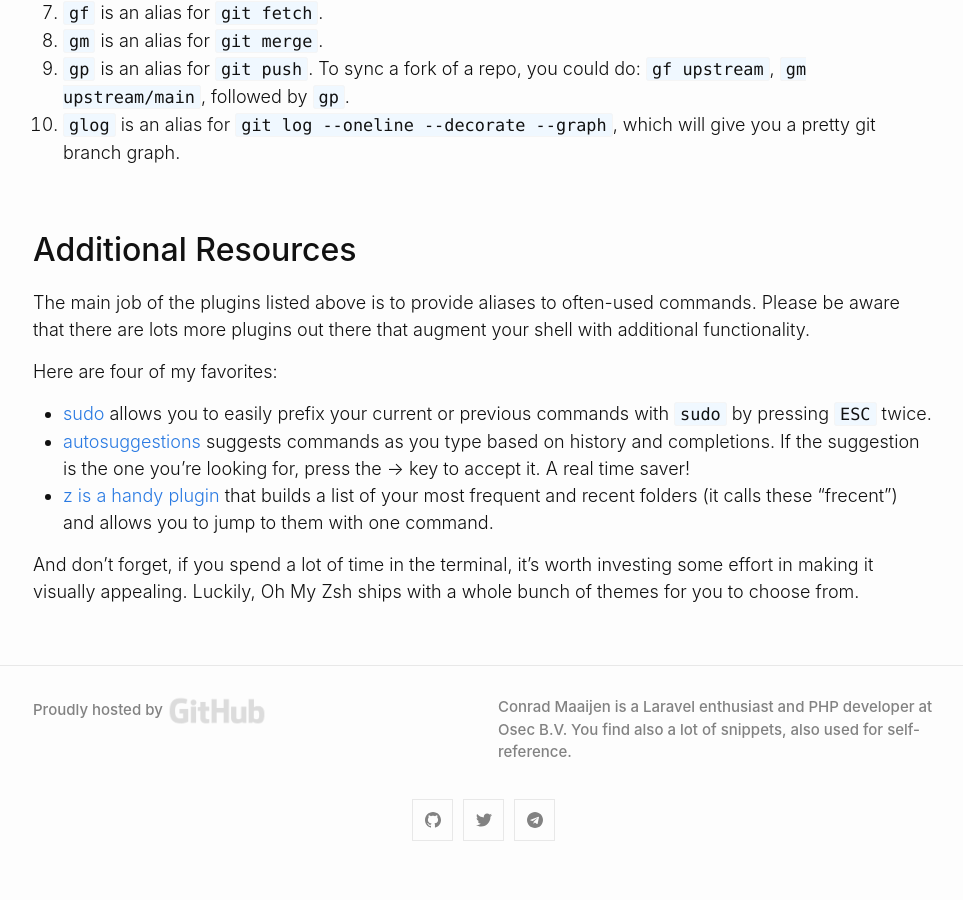
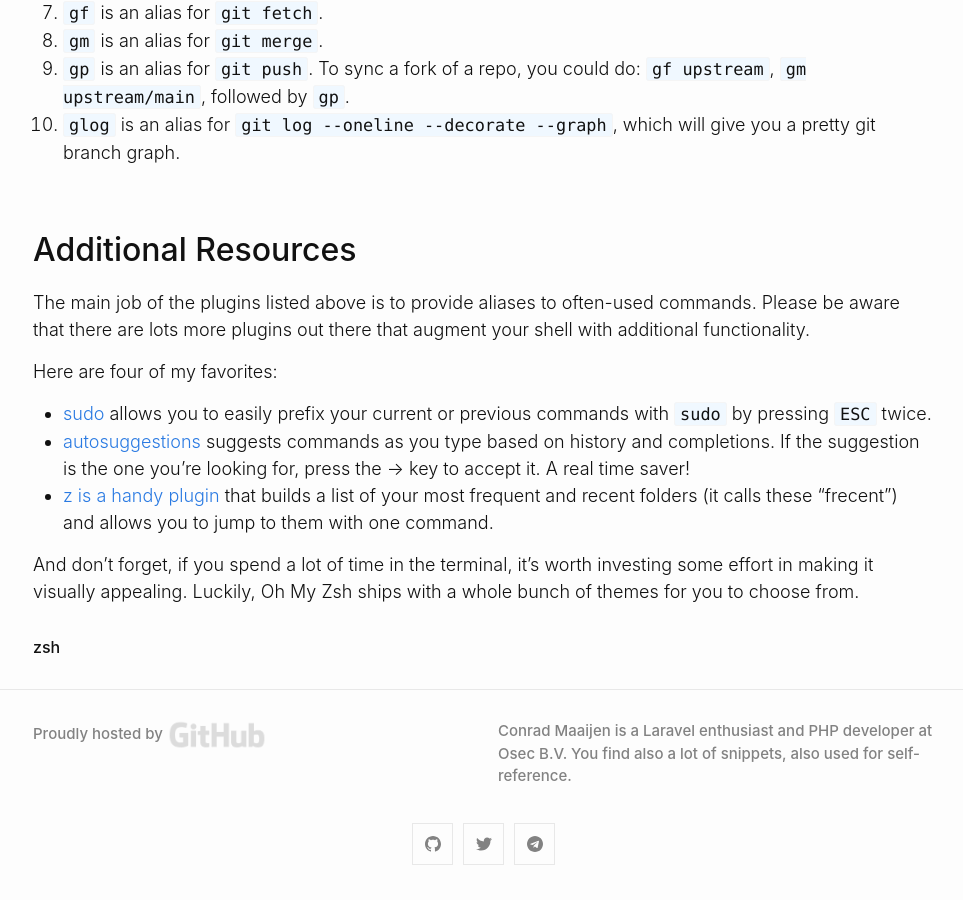
Before and after one commit to ConradMaaijen/conradmaayen.github.io, a Jekyll site: the page built from _posts/2021-04-23-oh-my-zsh.md, in a window 1280 px wide and 900 px high, scrolled down 3559 px. Shown: the whole window, without its empty margins (157-1120 px from the left). Built offline with Jekyll 4.4.1, drawn with Linux system fonts in a browser that asks for light colours; before the commit the page ends 4435 px from its top, so only the background shows below that.

Commit message:
add tags

```diff
--- a/_layouts/post.html
+++ b/_layouts/post.html
@@ -35,6 +35,12 @@
     {{ content }}
   </div>
 
+  <div class="post-tags">
+    {% for tag in page.tags %}
+      <span class="tag">{{ tag }}</span>
+    {% endfor %}
+  </div>
+
   {%- if site.disqus.shortname -%}
     {%- include disqus_comments.html -%}
   {%- endif -%}
```
